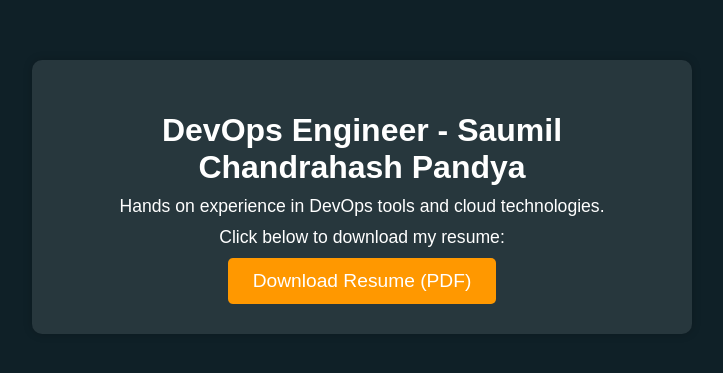
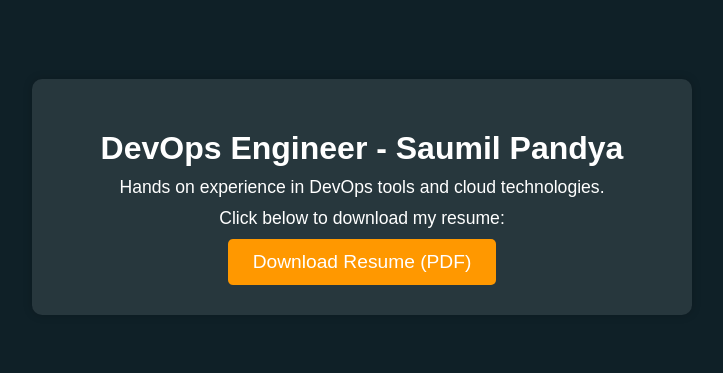
Before and after one commit to saumilp2025/saumil2025, a plain HTML site: page index.html in a window 1280 px wide. Shown: the part 203-576 px from the top of the page, without its empty margins (278-1001 px from the left). Drawn offline with Linux system fonts and the light colour scheme.

Commit message:
Update index.html

```diff
--- a/index.html
+++ b/index.html
@@ -50,7 +50,7 @@
 </head>
 <body>
     <div class="container">
-        <h1>DevOps Engineer - Saumil Chandrahash Pandya</h1>
+        <h1>DevOps Engineer - Saumil Pandya</h1>
         <p>Hands on experience in DevOps tools and cloud technologies.</p>
         <p>Click below to download my resume:</p>
         <a href="Saumil_Devops_2025.pdf" class="download-btn" download>Download Resume (PDF)</a>
```
